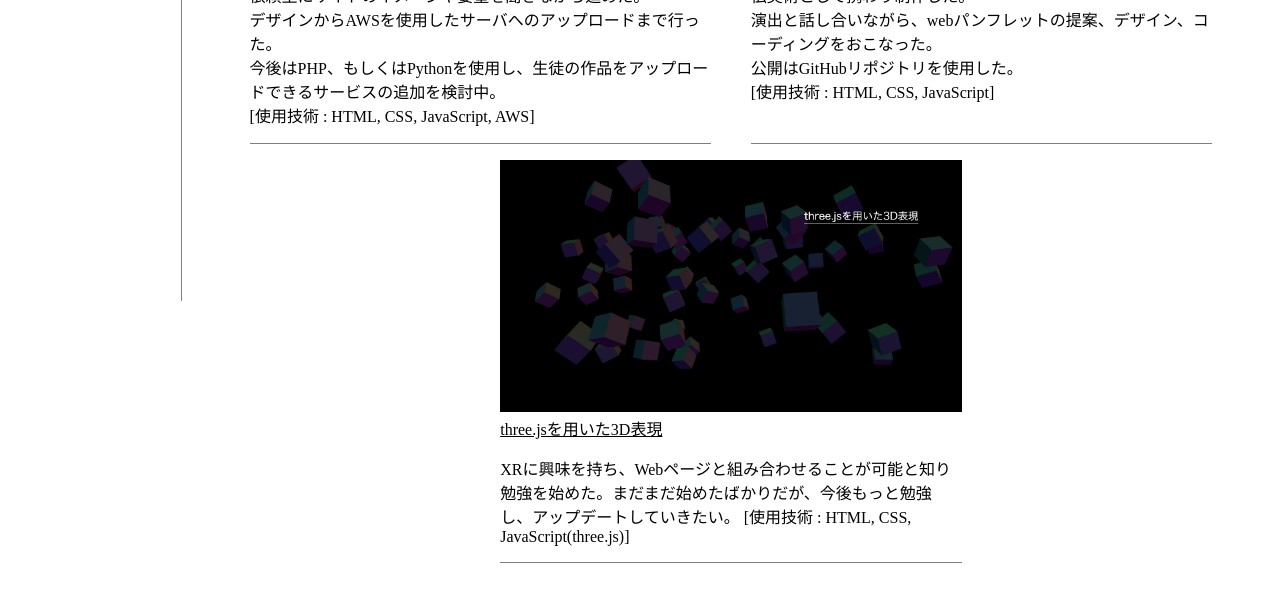
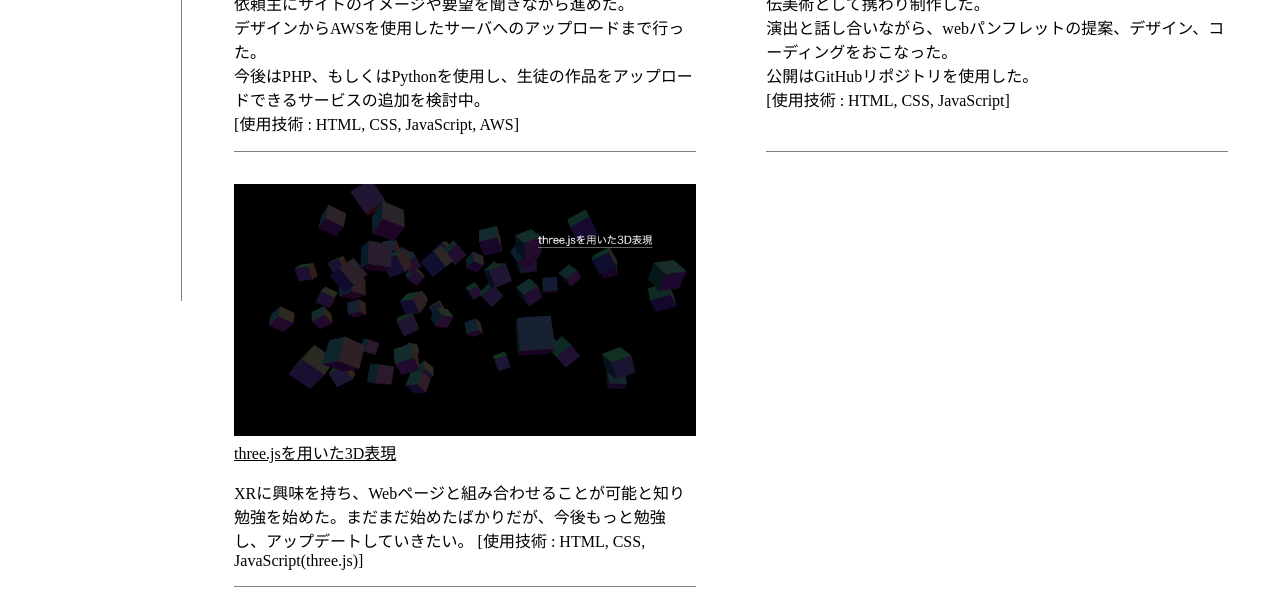
Before and after one commit to nakano-tatsuki/portfolio, a plain HTML site: page web.html in a window 1280 px wide. Shown: the part 499-1089 px from the top of the page. Drawn offline with nearby package versions, Linux system fonts and the light colour scheme.

Commit message:
Add files via upload

```diff
--- a/css/website.css
+++ b/css/website.css
@@ -13,12 +13,12 @@ main a:hover {
 #sites {
     display: flex;
     flex-wrap: wrap;
-    justify-content: space-evenly;
+    justify-content: space-between;
 }
 .site {
     /* max-width: 400px; */
     width: 45%;
-    margin: 8px;
+    margin: 16px;
 
     border-bottom: 1px gray solid;
 
```
